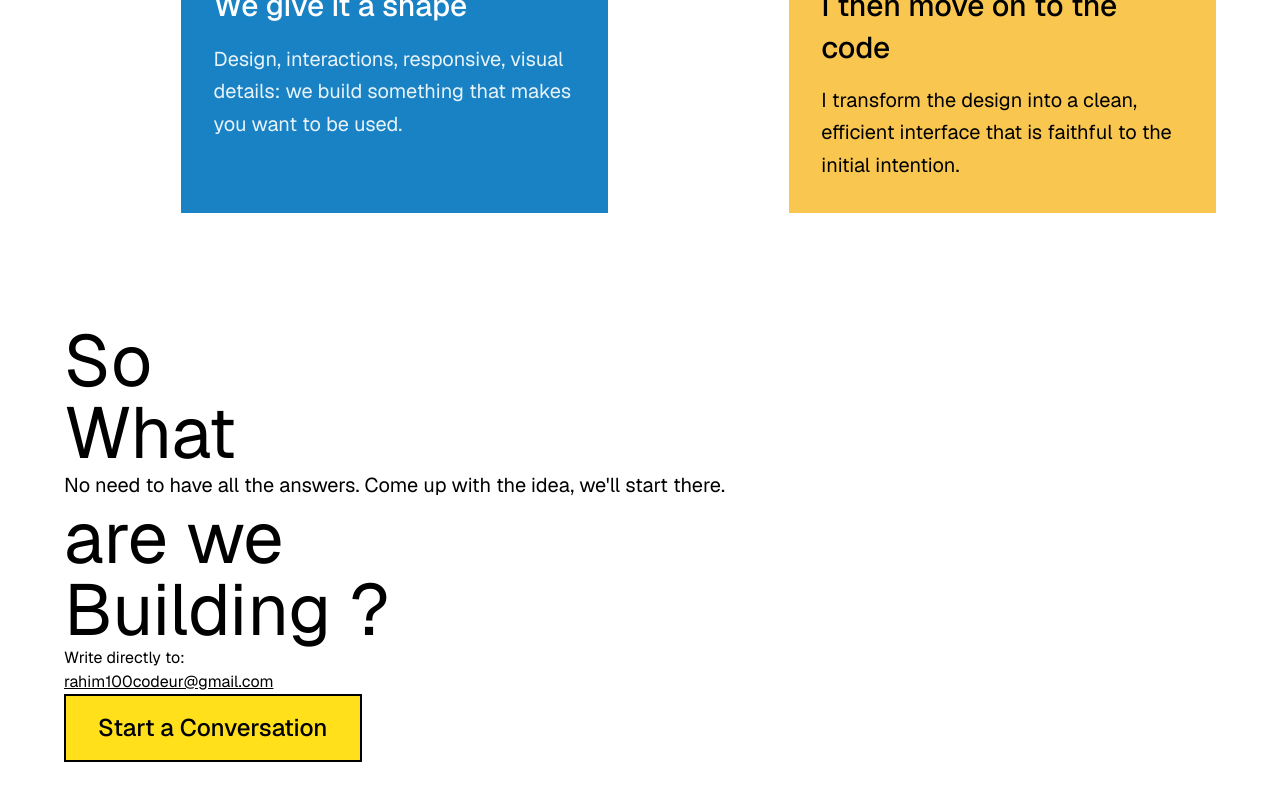
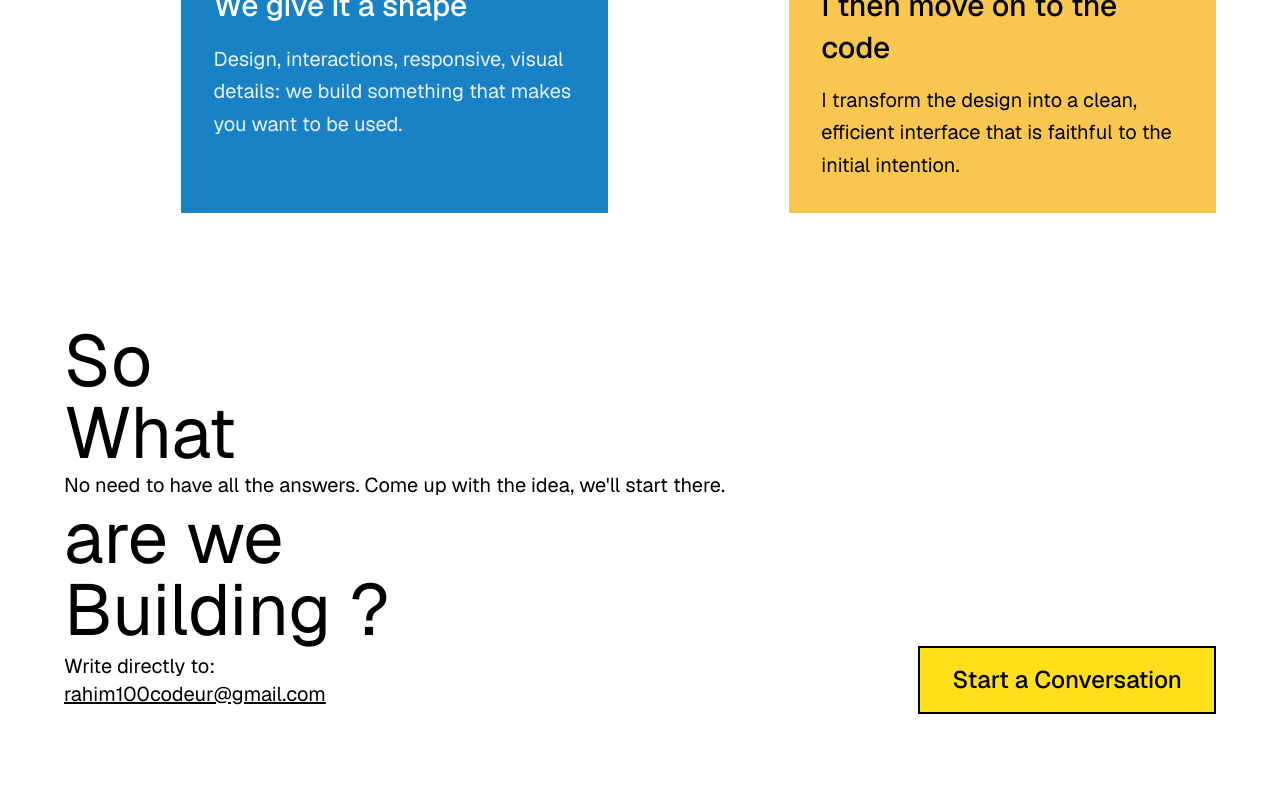
Before and after one commit to Rahim10020/rahim.design, a React (Vite) app: page / in a window 1280 px wide. Shown: the part 4306-5106 px from the top of the page. Built offline with nearby package versions, Linux system fonts and the light colour scheme; a web font is replaced by a local one.

Commit message:
refining layout

```diff
--- a/src/_components/sections/ContactSection.tsx
+++ b/src/_components/sections/ContactSection.tsx
@@ -31,10 +31,15 @@ export default function ContactSection() {
             </div>
           </div>
           {/* 4th line */}
-          <div>
+          <div className="flex items-center justify-between">
             <div>
-              <p>Write directly to:</p>
-              <a href="#" className="underline cursor-pointer">
+              <p className="text-foreground text-xl font-normal">
+                Write directly to:
+              </p>
+              <a
+                href="#"
+                className="underline cursor-pointer text-foreground text-xl decoration-2"
+              >
                 rahim100codeur@gmail.com
               </a>
             </div>
```
